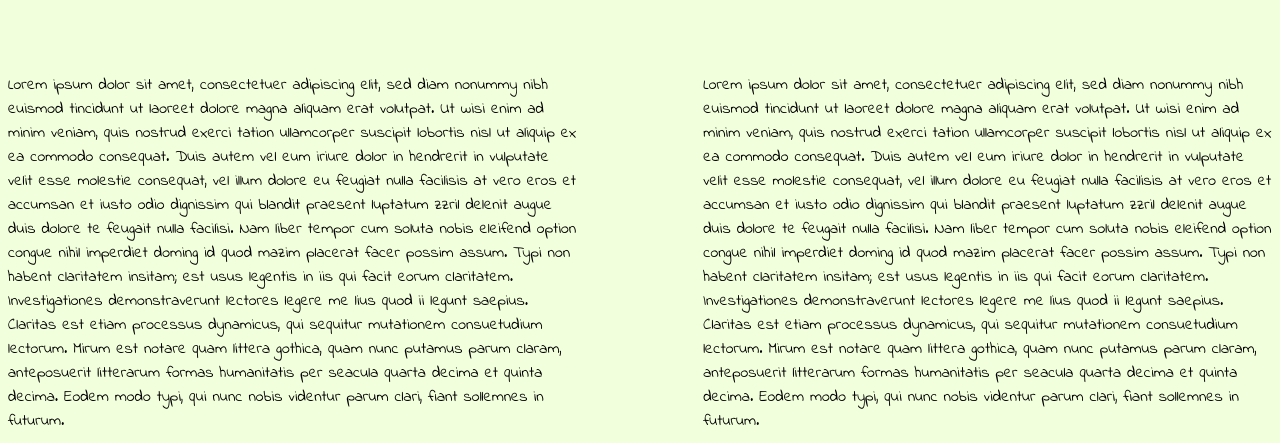
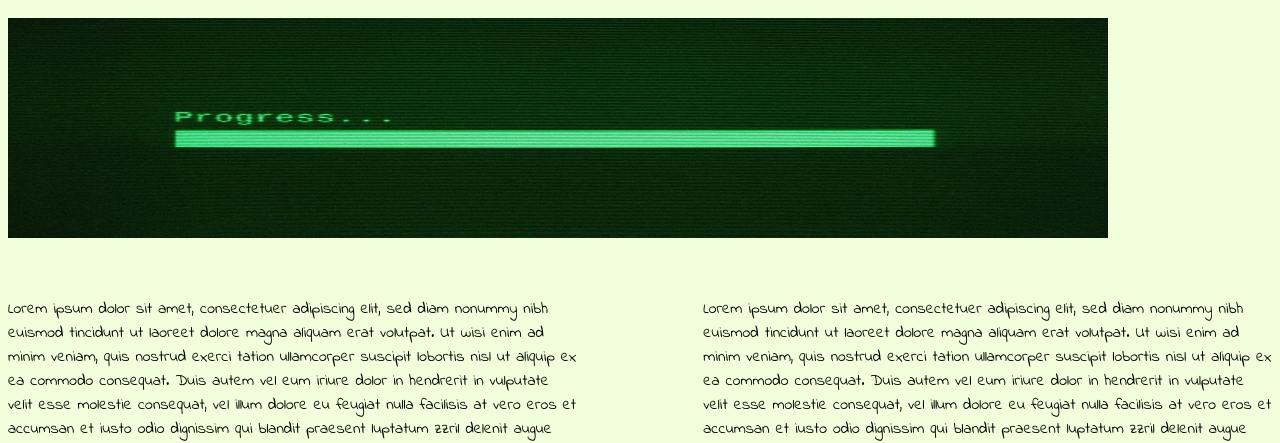
Before and after one commit to efielding/final-project-bc1, a plain HTML site: page index.html in a window 1280 px wide. Shown: the part 116-559 px from the top of the page. Drawn offline with Linux system fonts and the light colour scheme; a web font is replaced by a local one.

Commit message:
update 8/7/2018

```diff
--- a/css/styles.css
+++ b/css/styles.css
@@ -47,6 +47,13 @@ main{
     margin-top: 75px;
     text-align: center;
     font-family: 'Ruslan Display', cursive;
+}
+
+/*banner*/
+
+.banner{
+    width: 1100px;
+    height: 220px;
 }
 
 .column_a{
--- a/index.html
+++ b/index.html
@@ -28,15 +28,16 @@
             </ul>
         </div>
     </nav>
-    <!-----------------banner-------------------------------------->
-    <!--<div>-->
-    <!--    <img class="banner">-->
-    <!--</div>-->
 
     <!---------------------main------------------------------->
     <main>
         <h1>Website made easy</h1>
     </main>
+
+    <!-----------------banner-------------------------------------->
+    <div>
+        <img class="banner" src="img/finalbanner.jpg">
+    </div>
 
     <div>
       <div>
```
Also changed, not shown: img/finalbanner.jpg (added).
